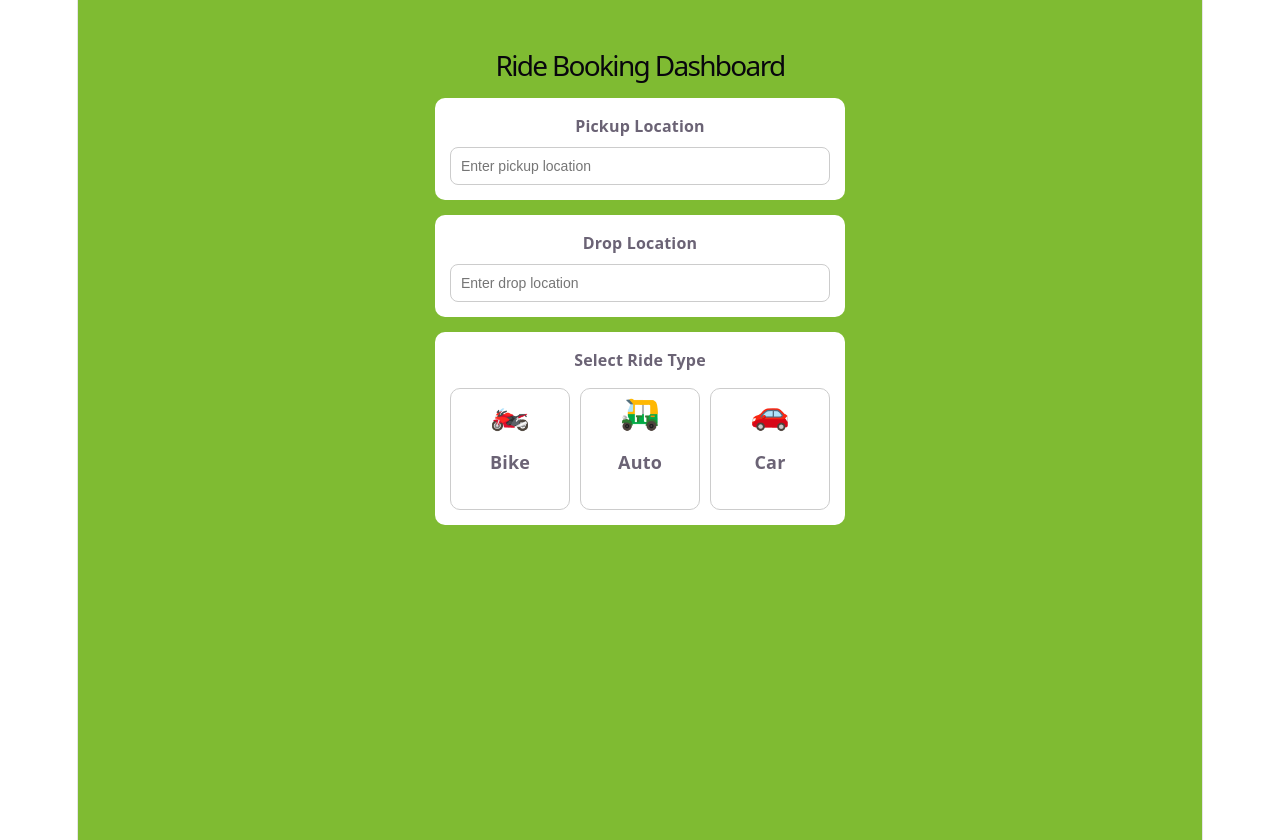
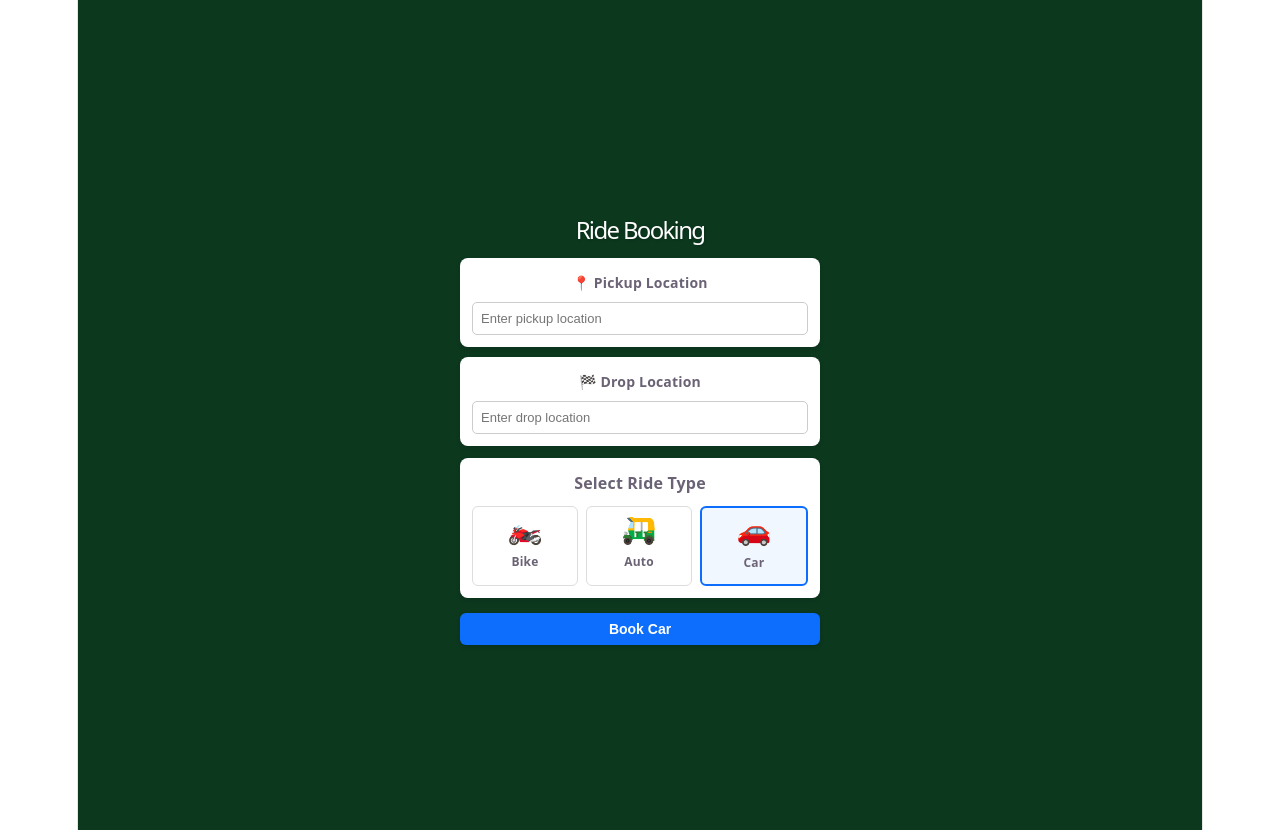
Before and after one commit to Varshithapenupothula13/full-stack-assessment, a React (Vite) app in the folder client/: page /dashboard in a window 1280 px wide. Built offline with nearby package versions, Linux system fonts and the light colour scheme.

Commit message:
added ride selection UI and booking button

```diff
--- a/client/src/pages/Dashboard.jsx
+++ b/client/src/pages/Dashboard.jsx
@@ -3,44 +3,61 @@ import { useState } from "react";
 function Dashboard() {
   const [pickup, setPickup] = useState("");
   const [drop, setDrop] = useState("");
+  const [selectedRide, setSelectedRide] = useState("Car"); // Default selection
+
+  const handleBookRide = () => {
+    if (!pickup || !drop) {
+      alert("Please enter both Pickup and Drop locations!");
+      return;
+    }
+    alert(`Booking a ${selectedRide} from "${pickup}" to "${drop}"!`);
+  };
 
   return (
     <div
       style={{
         minHeight: "100vh",
-        background: "#7fbb32",
-        padding: "20px",
+        background: "#0c381e",
+        padding: "15px",
+        display: "flex",
+        justifyContent: "center",
+        alignItems: "center",
+        fontFamily: "system-ui, -apple-system, sans-serif"
       }}
     >
+      {/* Container size modified (360px) */}
+      <div style={{ width: "100%", maxWidth: "360px" }}>
         <h1
           style={{
-          fontSize: "28px",
             textAlign: "center",
-          marginBottom: "20px",
+            fontSize: "24px",
+            marginBottom: "15px",
+            color: "#fff",
+            textShadow: "1px 1px 3px rgba(0,0,0,0.2)"
           }}
         >
-        Ride Booking Dashboard
+          Ride Booking
         </h1>
 
         {/* Pickup */}
         <div
           style={{
-          background: "white",
-          padding: "15px",
-          borderRadius: "10px",
-          margin: "15px auto",
-          maxWidth: "380px",
+            background: "#fff",
+            padding: "12px",
+            borderRadius: "8px",
+            marginBottom: "10px",
+            boxShadow: "0 2px 4px rgba(0,0,0,0.1)"
           }}
         >
           <label
             style={{
+              display: "block",
               fontWeight: "bold",
-            display: "block",
-            marginBottom: "8px",
-            fontSize: "16px",
+              fontSize: "14px",
+              marginBottom: "6px",
             }}
           >
-          Pickup Location
+            📍 Pickup Location
           </label>
 
           <input
@@ -50,10 +67,10 @@ function Dashboard() {
             onChange={(e) => setPickup(e.target.value)}
             style={{
               width: "100%",
-            padding: "10px",
-            borderRadius: "8px",
+              padding: "8px",
+              fontSize: "13px",
               border: "1px solid #ccc",
-            fontSize: "14px",
+              borderRadius: "5px",
               boxSizing: "border-box",
             }}
           />
@@ -62,22 +79,22 @@ function Dashboard() {
         {/* Drop */}
         <div
           style={{
-          background: "white",
-          padding: "15px",
-          borderRadius: "10px",
-          margin: "15px auto",
-          maxWidth: "380px",
+            background: "#fff",
+            padding: "12px",
+            borderRadius: "8px",
+            marginBottom: "12px",
+            boxShadow: "0 2px 4px rgba(0,0,0,0.1)"
           }}
         >
           <label
             style={{
+              display: "block",
               fontWeight: "bold",
-            display: "block",
-            marginBottom: "8px",
-            fontSize: "16px",
+              fontSize: "14px",
+              marginBottom: "6px",
             }}
           >
-          Drop Location
+            🏁 Drop Location
           </label>
 
           <input
@@ -87,84 +104,144 @@ function Dashboard() {
             onChange={(e) => setDrop(e.target.value)}
             style={{
               width: "100%",
-            padding: "10px",
-            borderRadius: "8px",
+              padding: "8px",
+              fontSize: "13px",
               border: "1px solid #ccc",
-            fontSize: "14px",
+              borderRadius: "5px",
               boxSizing: "border-box",
             }}
           />
         </div>
 
-      {/* Ride Type */}
+        {/* Ride Type Selection with Emojis */}
         <div
           style={{
-          background: "white",
-          padding: "15px",
-          borderRadius: "10px",
-          margin: "15px auto",
-          maxWidth: "380px",
+            background: "#fff",
+            padding: "12px",
+            borderRadius: "8px",
+            marginBottom: "15px",
+            boxShadow: "0 2px 4px rgba(0,0,0,0.1)"
           }}
         >
-        <label
+          <h3
             style={{
-            fontWeight: "bold",
-            display: "block",
-            marginBottom: "15px",
               textAlign: "center",
               fontSize: "16px",
+              margin: "0 0 10px 0",
             }}
           >
             Select Ride Type
-        </label>
+          </h3>
 
           <div
             style={{
               display: "flex",
-            gap: "10px",
+              justifyContent: "space-between",
+              gap: "8px",
             }}
           >
+            {/* Bike */}
             <div
+              onClick={() => setSelectedRide("Bike")}
               style={{
                 flex: 1,
-              border: "1px solid #ccc",
-              borderRadius: "10px",
-              padding: "10px",
+                border: selectedRide === "Bike" ? "2px solid #0d6efd" : "1px solid #ddd",
+                background: selectedRide === "Bike" ? "#f0f7ff" : "#fff",
+                borderRadius: "6px",
+                padding: "8px 5px",
                 textAlign: "center",
                 cursor: "pointer",
+                transition: "all 0.2s"
               }}
             >
-            <div style={{ fontSize: "32px" }}>🏍️</div>
-            <h4>Bike</h4>
+              <span style={{ fontSize: "28px" }} role="img" aria-label="Bike">🏍️</span>
+              <p
+                style={{
+                  marginTop: "4px",
+                  fontWeight: "bold",
+                  fontSize: "12px",
+                  margin: "4px 0 0 0"
+                }}
+              >
+                Bike
+              </p>
             </div>
 
+            {/* Auto */}
             <div
+              onClick={() => setSelectedRide("Auto")}
               style={{
                 flex: 1,
-              border: "1px solid #ccc",
-              borderRadius: "10px",
-              padding: "10px",
+                border: selectedRide === "Auto" ? "2px solid #0d6efd" : "1px solid #ddd",
+                background: selectedRide === "Auto" ? "#f0f7ff" : "#fff",
+                borderRadius: "6px",
+                padding: "8px 5px",
                 textAlign: "center",
                 cursor: "pointer",
+                transition: "all 0.2s"
               }}
             >
-            <div style={{ fontSize: "32px" }}>🛺</div>
-            <h4>Auto</h4>
+              <span style={{ fontSize: "28px" }} role="img" aria-label="Auto">🛺</span>
+              <p
+                style={{
+                  marginTop: "4px",
+                  fontWeight: "bold",
+                  fontSize: "12px",
+                  margin: "4px 0 0 0"
+                }}
+              >
+                Auto
+              </p>
             </div>
 
+            {/* Car */}
             <div
+              onClick={() => setSelectedRide("Car")}
               style={{
                 flex: 1,
-              border: "1px solid #ccc",
-              borderRadius: "10px",
-              padding: "10px",
+                border: selectedRide === "Car" ? "2px solid #0d6efd" : "1px solid #ddd",
+                background: selectedRide === "Car" ? "#f0f7ff" : "#fff",
+                borderRadius: "6px",
+                padding: "8px 5px",
                 textAlign: "center",
                 cursor: "pointer",
+                transition: "all 0.2s"
               }}
             >
-            <div style={{ fontSize: "32px" }}>🚗</div>
-            <h4>Car</h4>
+              <span style={{ fontSize: "28px" }} role="img" aria-label="Car">🚗</span>
+              <p
+                style={{
+                  marginTop: "4px",
+                  fontWeight: "bold",
+                  fontSize: "12px",
+                  margin: "4px 0 0 0"
+                }}
+              >
+                Car
+              </p>
             </div>
+          </div>
+        </div>
+
+        {/* Action Button */}
+        <div style={{ textAlign: "center" }}>
+          <button
+            onClick={handleBookRide}
+            style={{
+              background: "#0d6efd",
+              color: "#fff",
+              border: "none",
+              borderRadius: "6px",
+              padding: "8px 20px",
+              fontSize: "14px",
+              fontWeight: "bold",
+              cursor: "pointer",
+              width: "100%",
+              boxShadow: "0 2px 4px rgba(0,0,0,0.15)"
+            }}
+          >
+            Book {selectedRide}
+          </button>
         </div>
       </div>
     </div>
```
Lines whose indentation alone changed are shown as unchanged.
